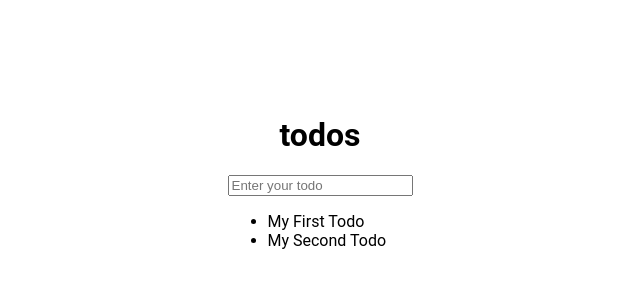
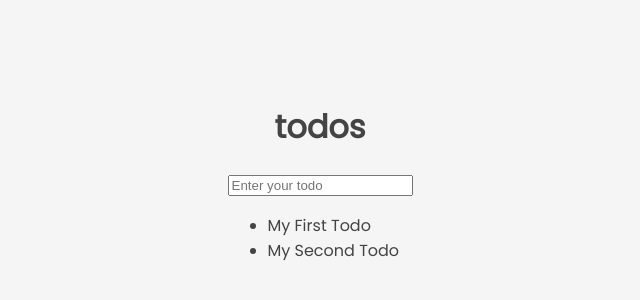
Before and after one commit to Helena2018/todo-list, a plain HTML site: page index.html in a window 1280 px wide. Shown: the part 220-520 px from the top of the page, without its empty margins (320-960 px from the left). Drawn offline with Linux system fonts and the light colour scheme.

Commit message:
body style

```diff
--- a/style.css
+++ b/style.css
@@ -5,12 +5,13 @@
 }
 
 body {
-  font-family: 'Roboto', sans-serif;
+  background-color: #f5f5f5;
+  color: #444;
+  font-family: 'Poppins', sans-serif;
   margin: 0;
   display: flex;
   align-items: center;
   flex-direction: column;
   justify-content: center;
-  overflow: hidden;
   height: 100vh;
 }
```
